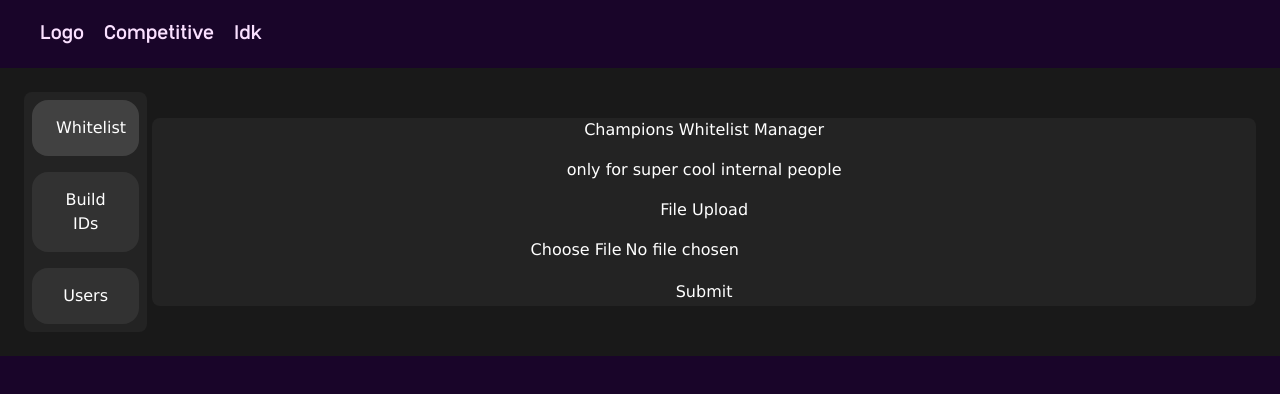
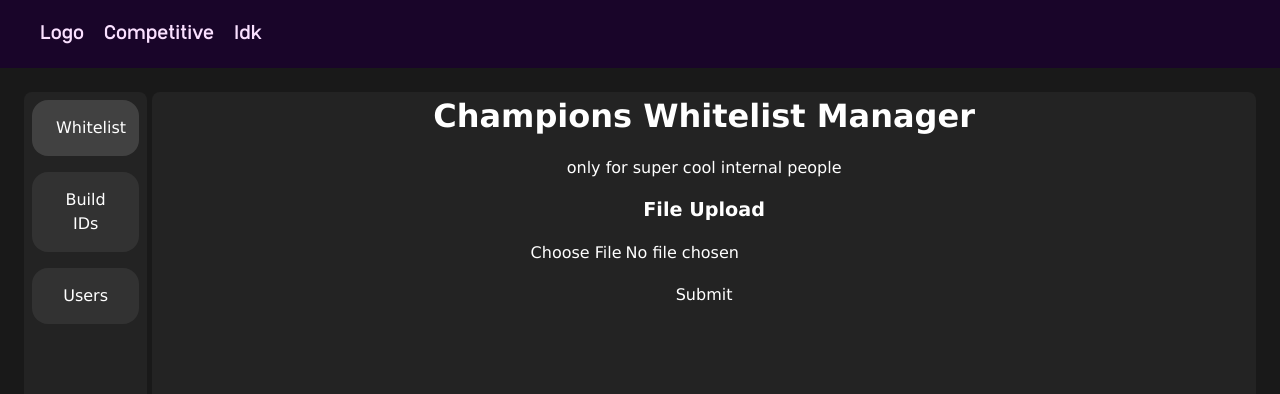
Before and after one commit to GDChampions/website, a React (Vite) app: page /dashboard in a window 1280 px wide. Shown: the top 394 px of the page. Built offline with nearby package versions, Linux system fonts and the light colour scheme.

Commit message:
dashboard stuff idk

```diff
--- a/src/index.css
+++ b/src/index.css
@@ -33,8 +33,8 @@
 
 body {
   font-family: var(--font-default);
-  max-width: 100vw;
-  min-height: 100vh;
+  width: 100vw;
+  height: 100vh;
   color: var(--color-base-text);
   background-color: var(--color-base-dark);
 }
--- a/src/main.tsx
+++ b/src/main.tsx
@@ -12,9 +12,11 @@ createRoot(document.getElementById("root") as HTMLElement).render(
       <Layout>
         <Routes>
           <Route path="/" element={<Home />} />
-          <Route path="/dashboard" element={<Dashboard />} />
         </Routes>
       </Layout>
+      <Routes>
+        <Route path="/dashboard" element={<Dashboard />} />
+      </Routes>
     </BrowserRouter>
   </StrictMode>,
 );
--- a/src/pages/dashboard/dashboard.css
+++ b/src/pages/dashboard/dashboard.css
@@ -54,3 +54,13 @@
     background-color: rgb(35, 35, 35);
     border-radius: 0.5rem;
 }
+
+h1 {
+    font-size: xx-large;
+    font-weight: bolder;
+}
+
+h3 {
+    font-size: larger;
+    font-weight: 900;
+}
```
Also changed, not shown: 1 other file (tests, documents, lock files or other folders).
